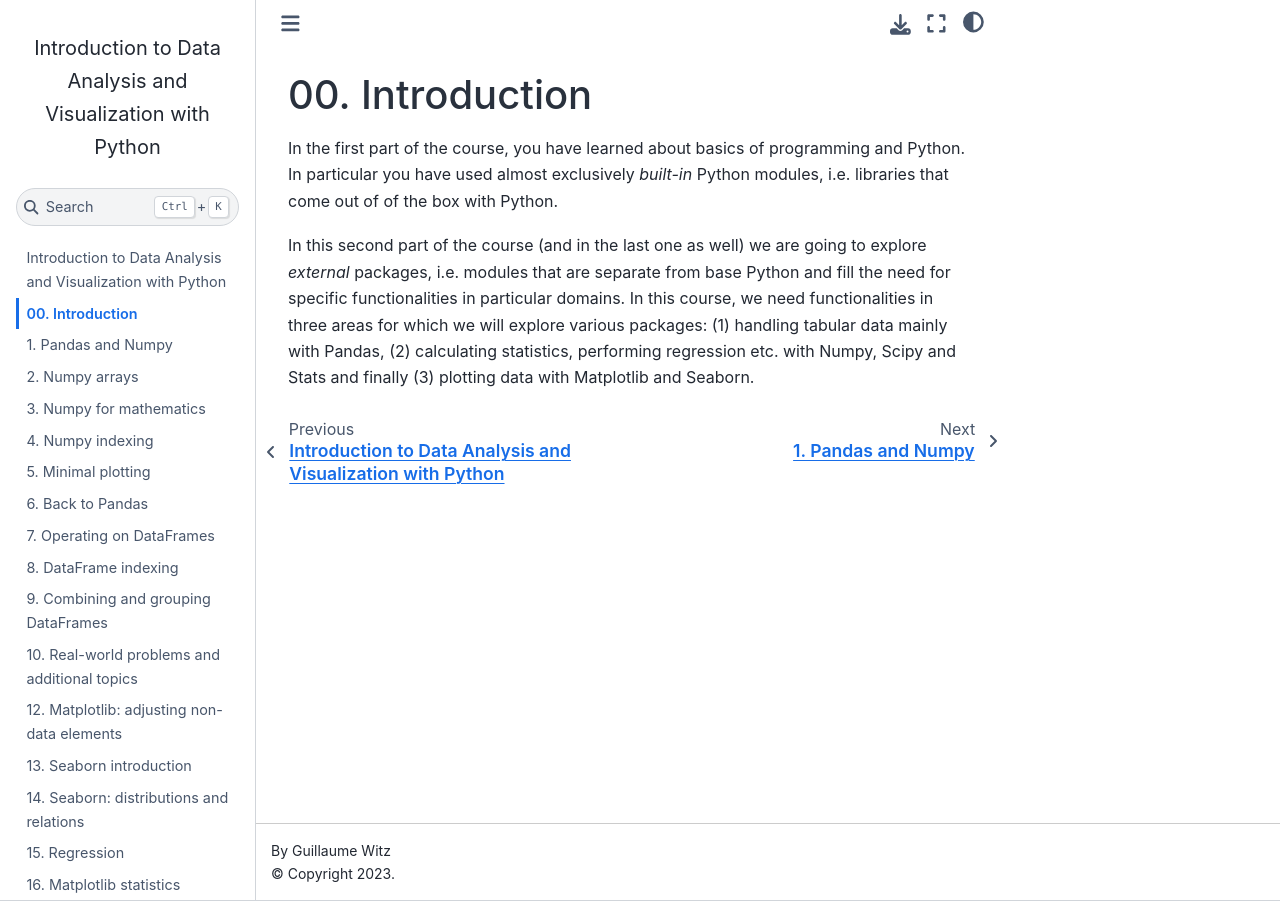
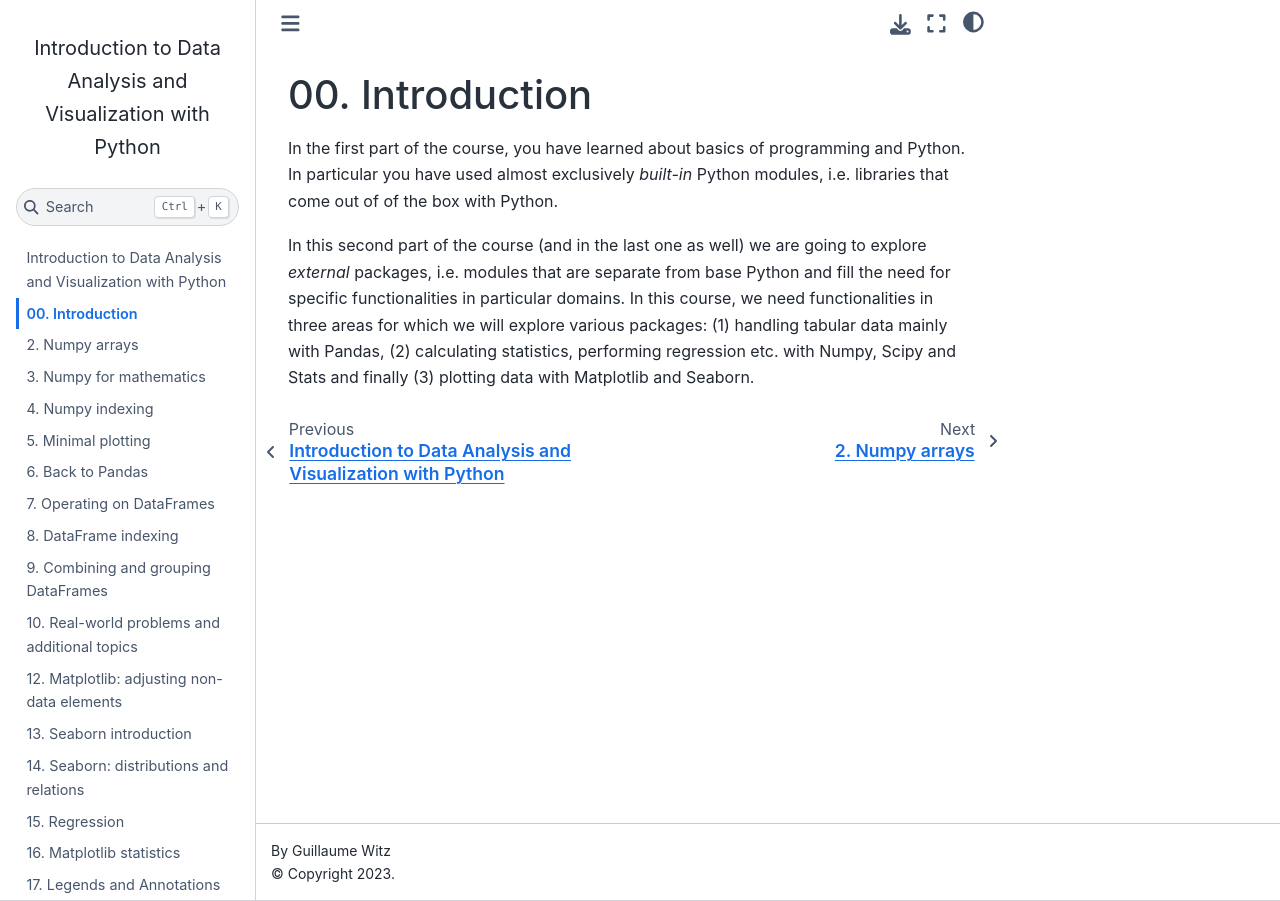
Before and after one commit to guiwitz/DAVPy, a Jupyter Book: the page built from 01-Introduction.ipynb, in a window 1280 px wide. Built offline with Jupyter Book 1.0.4 settings and Sphinx 7.4.7 and the Sphinx Book theme 1.1.4, drawn with Linux system fonts in a browser that asks for light colours; pages that are not in the unit, such as notebooks, are missing from menus.

Commit message:
remove intro now in DAVPy_intro

```diff
--- a/_toc.yml
+++ b/_toc.yml
@@ -1,8 +1,7 @@
 format: jb-book
 root: Readme
 chapters:
-- file: 00-Introduction
-- file: 01-Intro_Pandas_Numpy
+- file: 01-Introduction
 - file: 02-Numpy_arrays
 - file: 03-Numpy_maths
 - file: 04-Numpy_indexing
```
Also changed, not shown: 01-Intro_Pandas_Numpy.ipynb (deleted), 01-Introduction.ipynb (renamed from 00-Introduction.ipynb).
